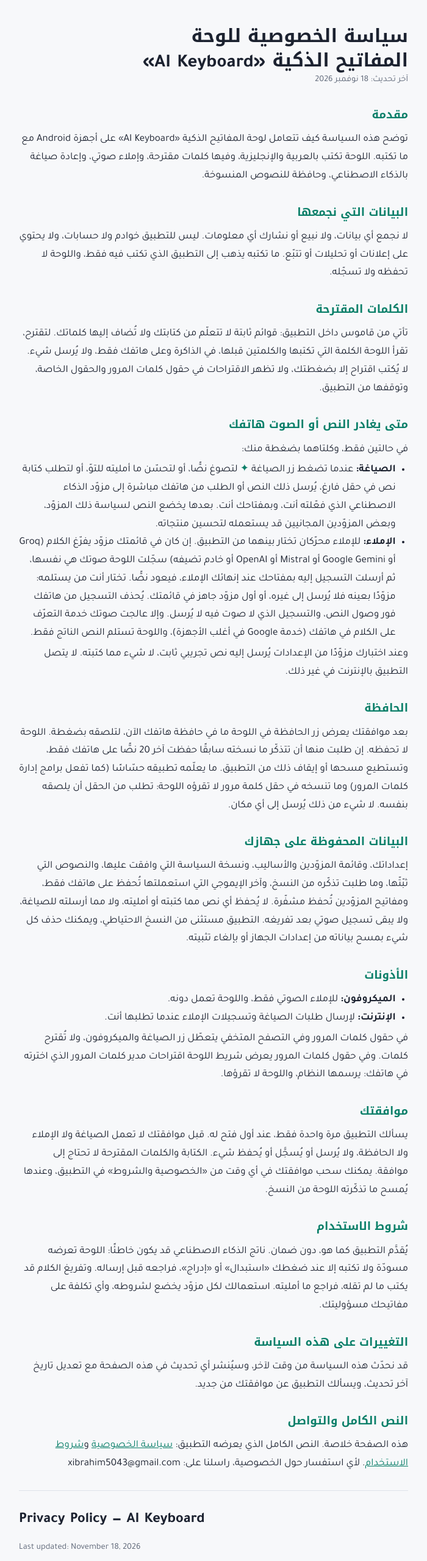
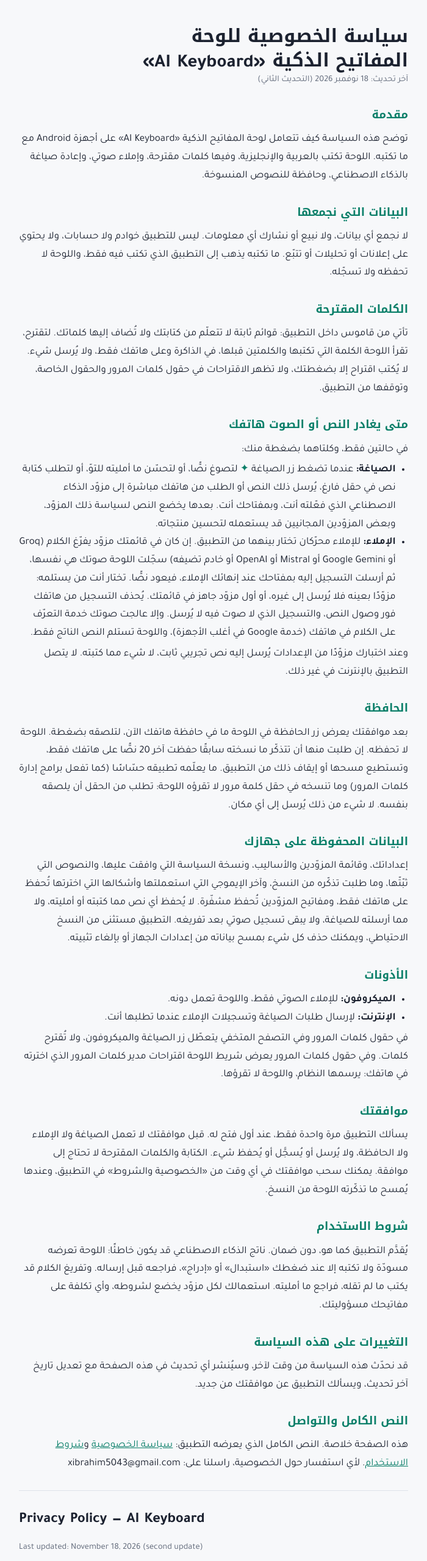
Before and after one commit to ibrahim-dx/ai_keyboard_policy, a plain HTML site: page index.html in a window 1280 px wide. Shown: the top 2560 px of the page at 61% size, without its empty margins (290-990 px from the left). Drawn offline with Linux system fonts and the light colour scheme.

Commit message:
Describe the system's emoji panel and the variants it keeps
Version 2026-11-18 (2).

```diff
--- a/index.html
+++ b/index.html
@@ -32,7 +32,7 @@ section{display:flex;flex-direction:column;gap:4px}
 <main dir="rtl" lang="ar">
   <header>
     <h1>سياسة الخصوصية للوحة المفاتيح الذكية «AI Keyboard»</h1>
-    <p class="meta">آخر تحديث: 18 نوفمبر 2026</p>
+    <p class="meta">آخر تحديث: 18 نوفمبر 2026 (التحديث الثاني)</p>
   </header>
 
   <section>
@@ -67,7 +67,7 @@ section{display:flex;flex-direction:column;gap:4px}
 
   <section>
     <h2>البيانات المحفوظة على جهازك</h2>
-    <p>إعداداتك، وقائمة المزوّدين والأساليب، ونسخة السياسة التي وافقت عليها، والنصوص التي ثبّتّها، وما طلبت تذكّره من النسخ، وآخر الإيموجي التي استعملتها تُحفظ على هاتفك فقط، ومفاتيح المزوّدين تُحفظ مشفّرة. لا يُحفظ أي نص مما كتبته أو أمليته، ولا مما أرسلته للصياغة، ولا يبقى تسجيل صوتي بعد تفريغه. التطبيق مستثنى من النسخ الاحتياطي، ويمكنك حذف كل شيء بمسح بياناته من إعدادات الجهاز أو بإلغاء تثبيته.</p>
+    <p>إعداداتك، وقائمة المزوّدين والأساليب، ونسخة السياسة التي وافقت عليها، والنصوص التي ثبّتّها، وما طلبت تذكّره من النسخ، وآخر الإيموجي التي استعملتها وأشكالها التي اخترتها تُحفظ على هاتفك فقط، ومفاتيح المزوّدين تُحفظ مشفّرة. لا يُحفظ أي نص مما كتبته أو أمليته، ولا مما أرسلته للصياغة، ولا يبقى تسجيل صوتي بعد تفريغه. التطبيق مستثنى من النسخ الاحتياطي، ويمكنك حذف كل شيء بمسح بياناته من إعدادات الجهاز أو بإلغاء تثبيته.</p>
   </section>
 
   <section>
@@ -101,12 +101,12 @@ section{display:flex;flex-direction:column;gap:4px}
 
   <div class="en" lang="en">
     <h1>Privacy Policy — AI Keyboard</h1>
-    <p class="meta">Last updated: November 18, 2026</p>
+    <p class="meta">Last updated: November 18, 2026 (second update)</p>
     <section><h2>Information we collect</h2><p>AI Keyboard collects no data, and we do not sell or share any information. The app has no servers and no accounts, shows no ads, and uses no analytics or tracking. What you type goes only to the app you are typing in; the keyboard does not store or log it.</p></section>
     <section><h2>Suggested words</h2><p>They come from a dictionary inside the app: fixed lists that do not learn from what you type, and to which your own words are not added. To suggest, the keyboard reads the word you are typing and the two before it, in memory and on your phone only, and nothing is sent. A suggestion is written only when you press it. None appear in password fields and private fields, and you can switch them off in the app.</p></section>
     <section><h2>When text or sound leaves your phone</h2><p>In two cases only, each started by you:</p><ul><li><strong>Rewriting:</strong> when you press the rewrite button <span class="mark">✦</span> to rewrite text, to clean up what you just dictated, or to ask for a text to be written in an empty field, that text or request is sent straight from your phone to the AI provider you enabled, using your own key. From then on it is covered by that provider's policy, and some free providers may use it to improve their products.</li><li><strong>Dictation:</strong> dictation has two engines, and you choose between them in the app. If your list has a provider that transcribes speech (Groq, Google Gemini, Mistral, OpenAI, or a server you add), the keyboard records your voice itself and sends the recording to it, with your key, when you end the dictation; it comes back as text. You choose who receives it: one provider, and then no other, or the first ready provider in your list. The recording is deleted from your phone as soon as the text arrives, and a recording with no voice in it is not sent. Otherwise your voice is processed by your phone's speech recognition service (Google's on most devices), and the keyboard receives only the resulting text.</li></ul><p>Testing a provider from the settings sends it a fixed sample text, nothing you typed. The app does not connect to the internet otherwise.</p></section>
     <section><h2>Clipboard</h2><p>Once you consent, the keyboard's clipboard button shows what is on your phone's clipboard now, so that you can paste it with one press. The keyboard does not keep it. If you ask it to remember earlier copies, it keeps the last 20 texts, on your phone only, and you can clear them or switch that off in the app. Anything its app marks as sensitive (as password managers do), and anything you copy in a password field, is not read by the keyboard: it asks the field to paste it by itself. None of this is sent anywhere.</p></section>
-    <section><h2>Data stored on your device</h2><p>Your settings, your list of providers and styles, the version of the policy you accepted, your pinned texts, the copies you asked it to remember and the emoji you used last are stored on your phone only; provider keys are stored encrypted. No text you typed or dictated, or sent for rewriting, is stored, and no recording remains once it has been transcribed. The app is excluded from backup, and everything is removed by clearing its data in the device settings or by uninstalling it.</p></section>
+    <section><h2>Data stored on your device</h2><p>Your settings, your list of providers and styles, the version of the policy you accepted, your pinned texts, the copies you asked it to remember, the emoji you used last and the variants you chose for them are stored on your phone only; provider keys are stored encrypted. No text you typed or dictated, or sent for rewriting, is stored, and no recording remains once it has been transcribed. The app is excluded from backup, and everything is removed by clearing its data in the device settings or by uninstalling it.</p></section>
     <section><h2>Permissions</h2><ul><li><strong>Microphone:</strong> for voice dictation only; the keyboard works without it.</li><li><strong>Internet:</strong> to send rewrite requests and dictation recordings when you ask for them.</li></ul><p>In password fields and in private browsing, the rewrite button and the microphone are disabled, and no words are suggested. In password fields the keyboard's strip shows the suggestions of the password manager you chose on your phone: the system draws them, and the keyboard cannot read them.</p></section>
     <section><h2>Your consent</h2><p>The app asks once only, the first time it is opened. Before you consent, rewriting, dictation and the clipboard do not work, and nothing is sent, recorded or kept. Typing and suggested words need no consent. You can withdraw your consent at any time under "Privacy and terms" in the app, and the copies the keyboard remembered are then deleted.</p></section>
     <section><h2>Terms of use</h2><p>The app is provided as is, without warranty. AI output may be wrong: the keyboard shows it as a draft and writes it only when you press "Replace" or "Insert", so review it before you send it. Transcribed speech may contain a word you did not say, so review what you dictated. Your use of each provider is subject to its terms, and any cost on your keys is your responsibility.</p></section>
```
Also changed, not shown: 5 other files.
